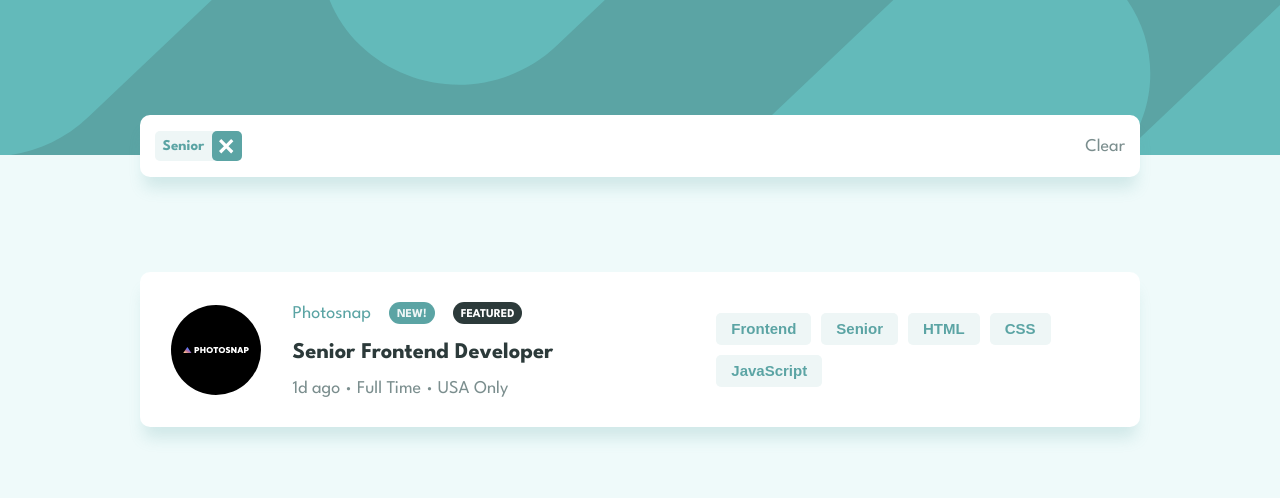
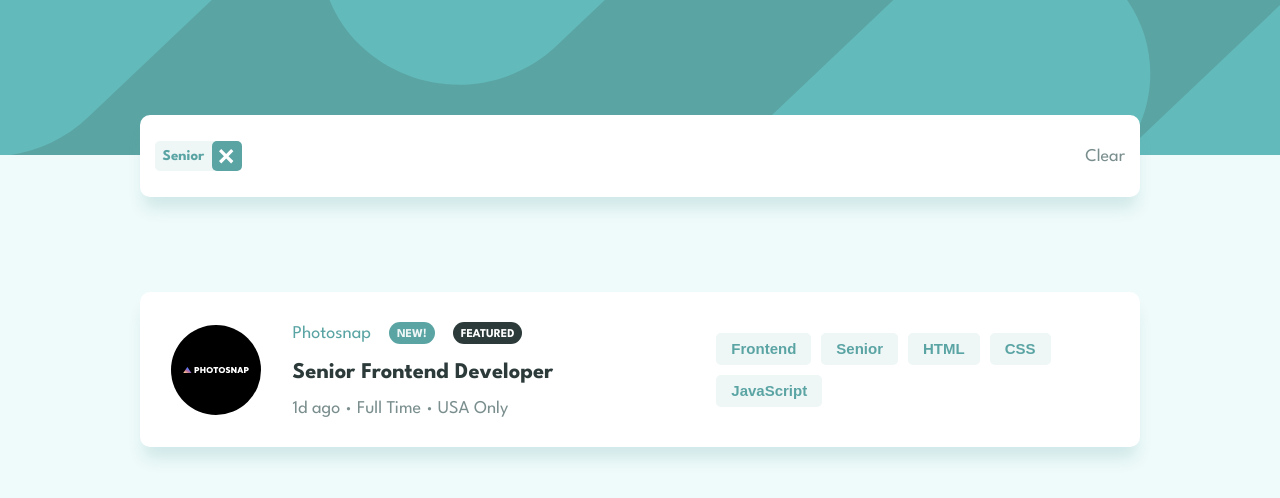
Before and after one commit to ObadaSawalmeh/joblistingApplication, a plain HTML site: page JS-Task/index.html in a window 1280 px wide. Both pictures are taken after a click on the button "Senior". Drawn offline with Linux system fonts and the light colour scheme.

Commit message:
Update style.css

```diff
--- a/JS-Task/css/style.css
+++ b/JS-Task/css/style.css
@@ -56,7 +56,7 @@ body {
     top: -40px;
     width: 80%;
     max-width: 1000px;
-    height: 62px;
+    height: 82px;
     margin: 0 auto;
     padding: 0rem 1rem;
     display: flex;
```
